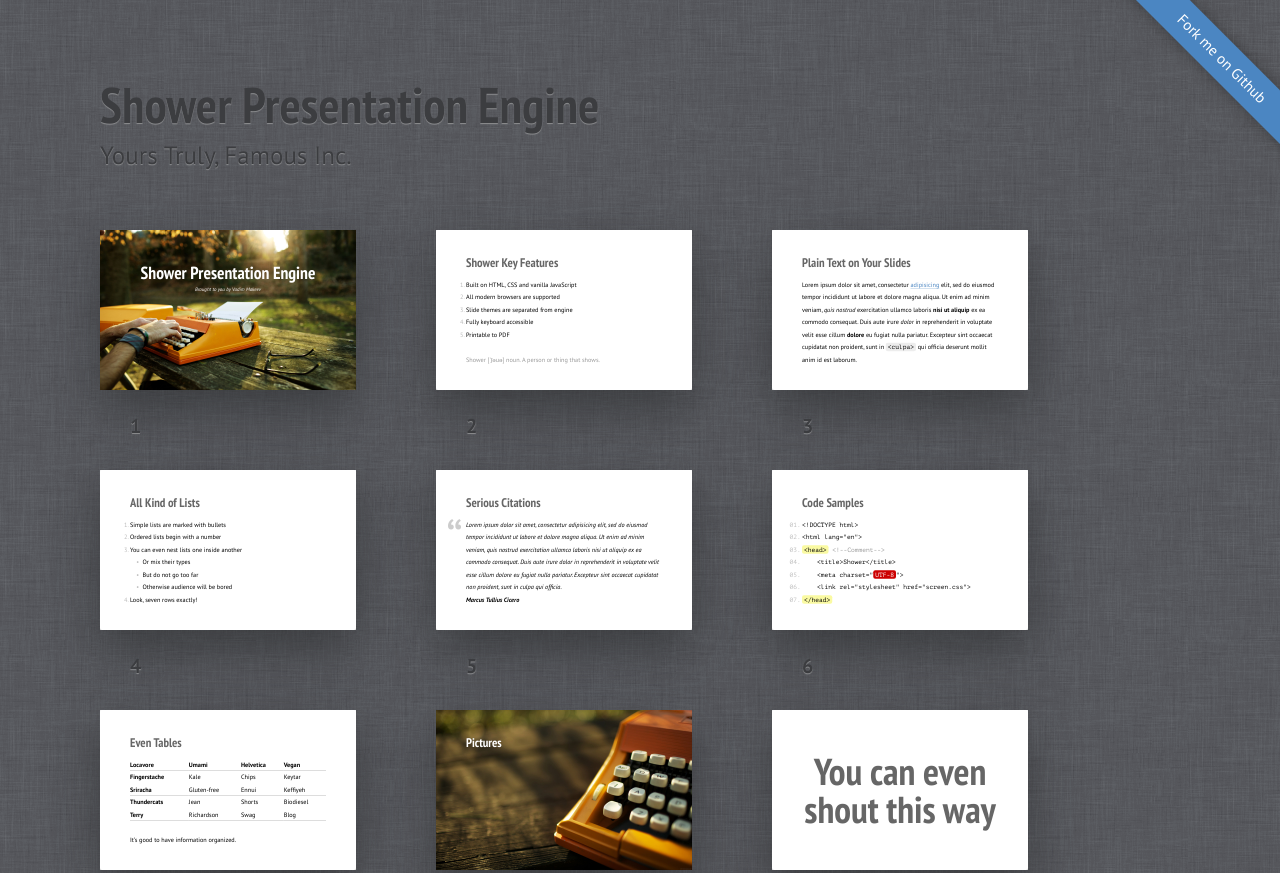
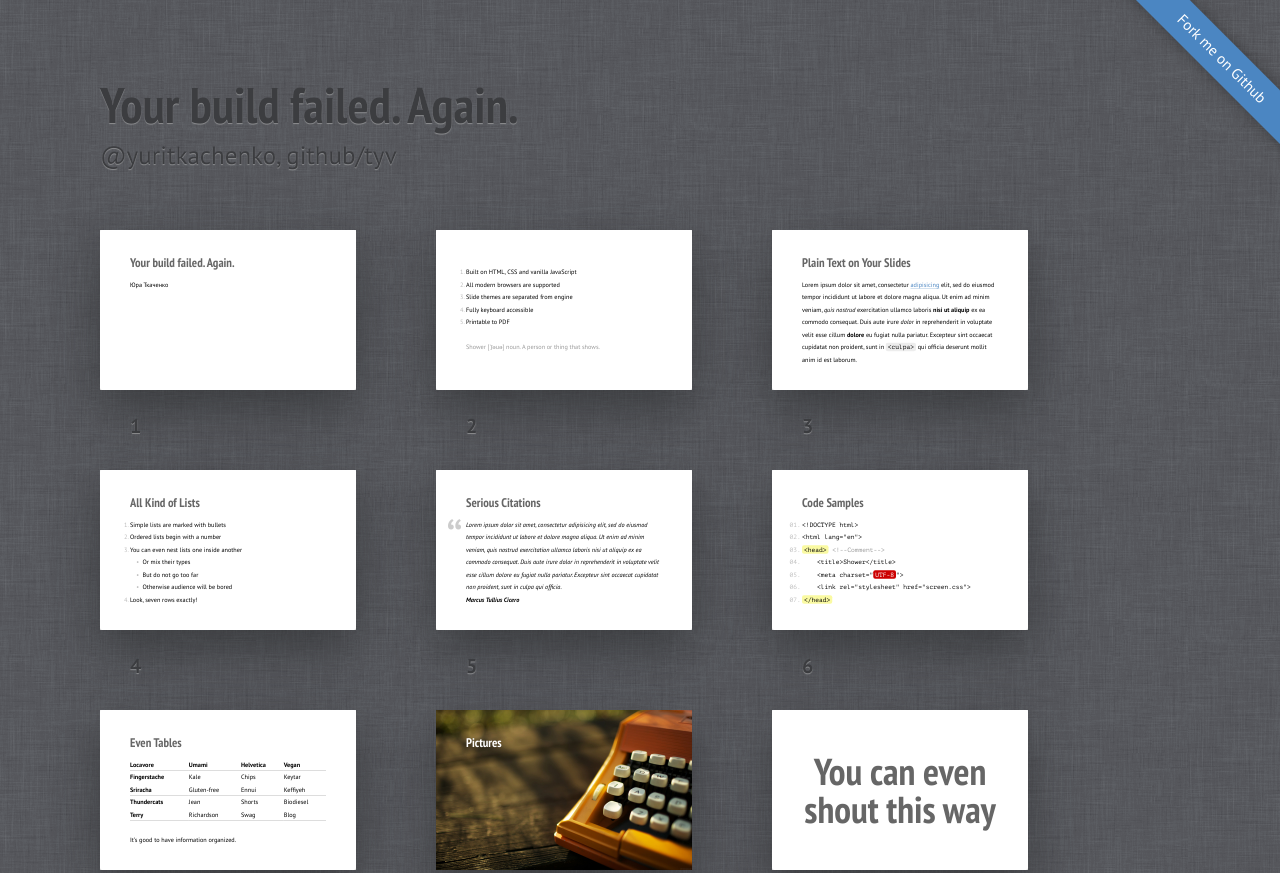
Before and after one commit to tyv/se2015-talk, a plain HTML site: page index.html in a window 1280 px wide. Shown: the top 873 px of the page. Drawn offline with Linux system fonts and the light colour scheme.

Commit message:
mbasic text

```diff
--- a/index.html
+++ b/index.html
@@ -1,7 +1,7 @@
 <!DOCTYPE HTML>
 <html lang="en">
 <head>
-	<title>Shower Presentation Engine</title>
+	<title>Your build failed. Again.</title>
 	<meta charset="utf-8">
 	<meta name="viewport" content="width=792, user-scalable=no">
 	<meta http-equiv="x-ua-compatible" content="ie=edge">
@@ -9,38 +9,16 @@
 </head>
 <body class="list">
 	<header class="caption">
-		<h1>Shower Presentation Engine</h1>
-		<p>Yours Truly, Famous Inc.</p>
+		<h1>Your build failed. Again.</h1>
+		<p>@yuritkachenko, github/tyv</p>
 	</header>
-	<section class="slide cover" id="Cover"><div>
-		<h2>Shower Presentation Engine</h2>
-		<p>Brought to you by <a href="http://pepelsbey.net">Vadim Makeev</a></p>
-		<img src="pictures/cover.jpg" alt="">
-		<!--
-			To apply styles to the certain slides
-			set slide ID to get needed elements
-			-->
-		<style>
-			#Cover h2 {
-				margin:30px 0 0;
-				color:#FFF;
-				text-align:center;
-				font-size:70px;
-				}
-			#Cover p {
-				margin:10px 0 0;
-				text-align:center;
-				color:#FFF;
-				font-style:italic;
-				font-size:20px;
-				}
-				#Cover p a {
-					color:#FFF;
-					}
-		</style>
+	<section class="slide"><div>
+		<h2>Your build failed. Again.</h2>
+		<p>Юра Ткаченко</p>
+
 	</div></section>
 	<section class="slide"><div>
-		<h2>Shower Key Features</h2>
+		<h2></h2>
 		<ol>
 			<li>Built on HTML, CSS and vanilla JavaScript</li>
 			<li>All modern browsers are supported</li>
```
Also changed, not shown: 1 other file.
